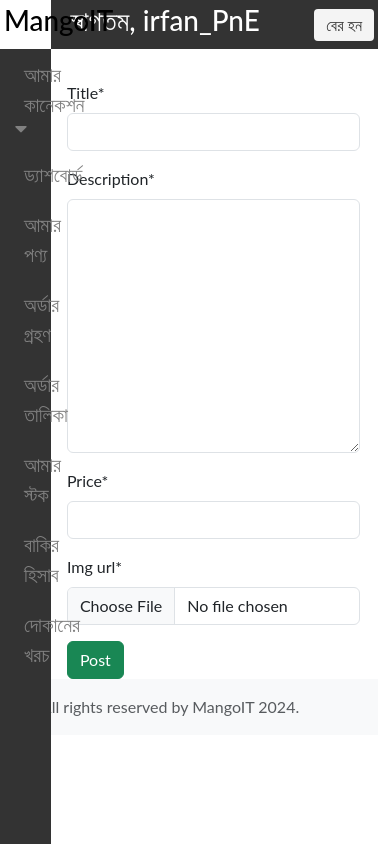
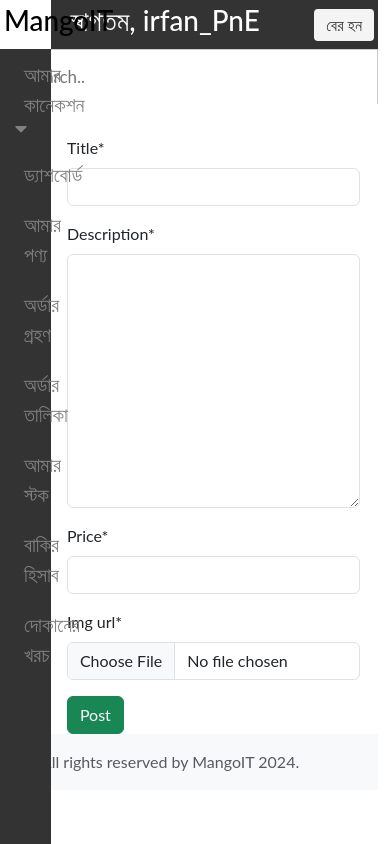
Before and after one commit to Pepsi8142/merchant_portal, a Django app: page /create-post in a window 390 px wide. Run offline with Django 5.2, Linux system fonts and the light colour scheme; a user stored in the database is signed in; parts of the project's set-up code (start-up, migrations or seed data) failed here and were passed over; some libraries are stand-ins or nearby versions.

Commit message:
4: Updating UI and UX

```diff
--- a/static/css/style.css
+++ b/static/css/style.css
@@ -19,6 +19,79 @@ body {
     padding: 0.25rem;
     background-color: #333;
 }
+
+
+.top_second_bar {
+  height: 3.4rem;
+  overflow: hidden;
+  justify-content: space-between;
+  align-items: center;
+  background-color: #C0C0C0;
+}
+
+.top_second_bar a {
+  float: left;
+  display: block;
+  color: black;
+  text-align: center;
+  padding: 14px 16px;
+  text-decoration: none;
+  font-size: 17px;
+}
+
+.top_second_bar a:hover {
+  background-color: #ddd;
+  color: black;
+}
+
+.top_second_bar a.active {
+  background-color: #2196F3;
+  color: white;
+}
+
+.top_second_bar .search-container {
+  float: right;
+}
+
+.top_second_bar input[type=text] {
+  padding: 6px;
+  margin-top: 8px;
+  font-size: 17px;
+  border: none;
+}
+
+.top_second_bar .search-container button {
+  float: right;
+  padding: 6px 10px;
+  margin-top: 8px;
+  margin-right: 16px;
+  background: #ddd;
+  font-size: 17px;
+  border: none;
+  cursor: pointer;
+}
+
+.top_second_bar .search-container button:hover {
+  background: #ccc;
+}
+
+@media screen and (max-width: 600px) {
+  .top_second_bar .search-container {
+    float: none;
+  }
+  .top_second_bar a, .top_second_bar input[type=text], .top_second_bar .search-container button {
+    float: none;
+    display: block;
+    text-align: left;
+    width: 100%;
+    margin: 0;
+    padding: 14px;
+  }
+  .top_second_bar input[type=text] {
+    border: 1px solid #ccc;
+  }
+}
+
 
 .co_name {
     margin-top: 0;
--- a/templates/main/topbar.html
+++ b/templates/main/topbar.html
@@ -19,3 +19,12 @@
         {% endif %}
     </div>
 </div>
+
+<div class="top_second_bar">
+  <div class="search-container">
+    <form action="#">
+      <input type="text" placeholder="Search.." name="search">
+      <button type="submit"><i class="fa fa-search"></i></button>
+    </form>
+  </div>
+</div>
```
